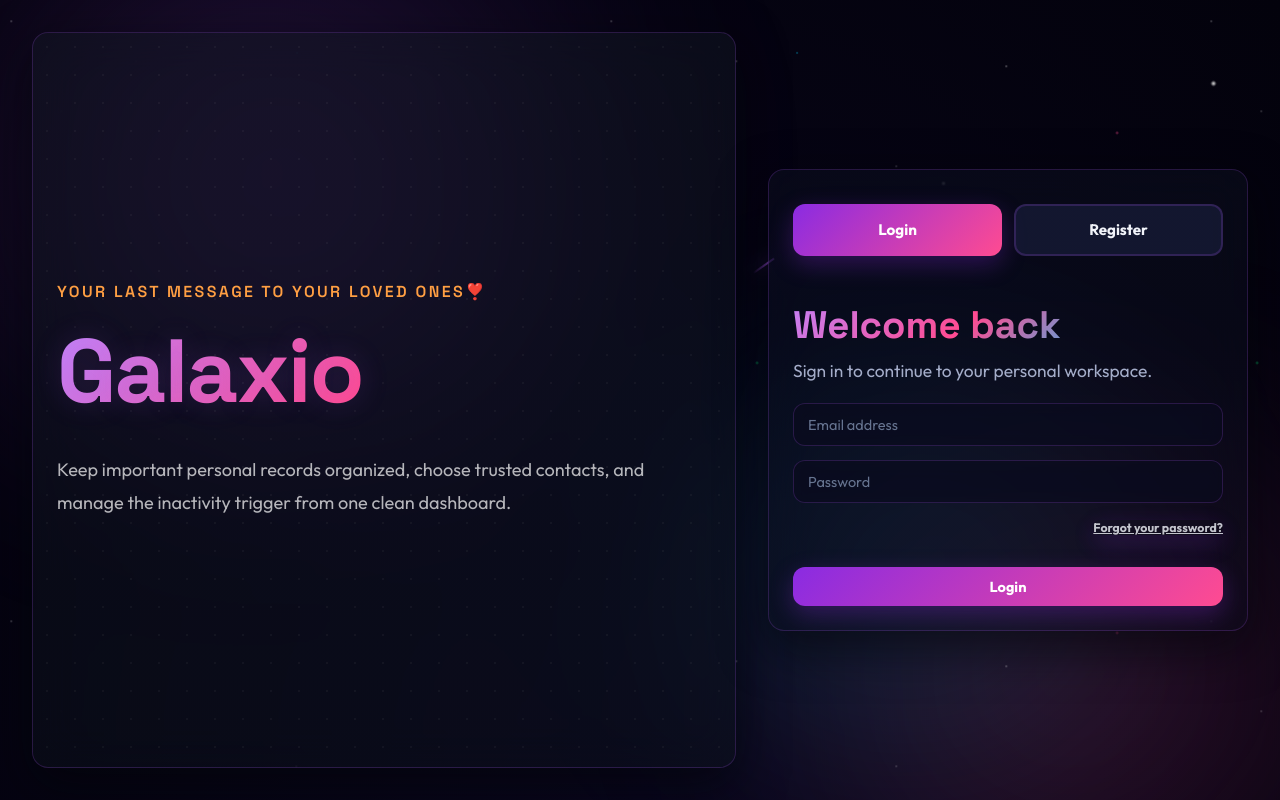
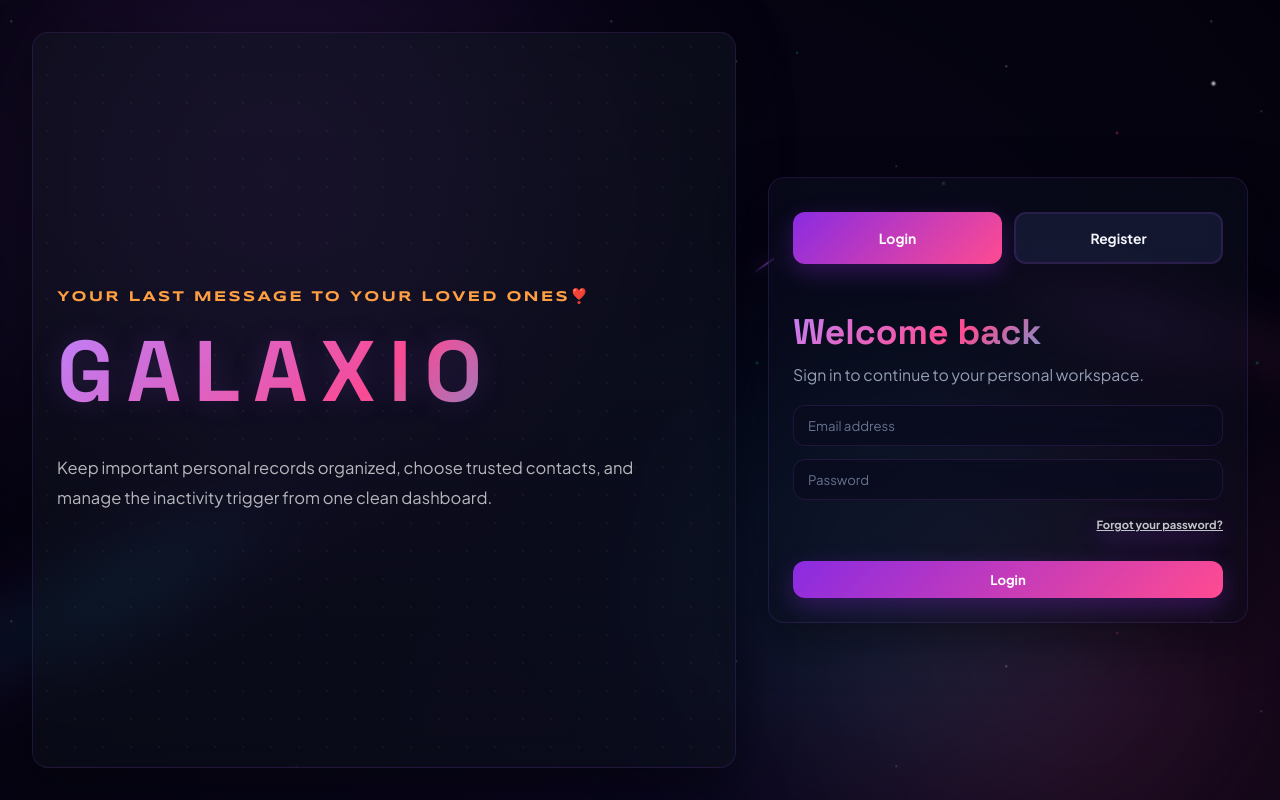
Before and after one commit to PAARTHAN/Quiet-Record, a React (Vite) app in the folder frontend/: page / in a window 1280 px wide. Built offline with nearby package versions, Linux system fonts and the light colour scheme; no server answers.

Commit message:
Optimize font sizing, apply custom galactic logotype fonts, and implement rotating spiral galaxies and star clusters in CSS background

```diff
--- a/frontend/index.html
+++ b/frontend/index.html
@@ -13,6 +13,10 @@
     <div class="nebula-glow-1"></div>
     <div class="nebula-glow-2"></div>
     <div class="nebula-glow-3"></div>
+    <div class="galaxy-spiral-1"></div>
+    <div class="galaxy-spiral-2"></div>
+    <div class="star-cluster-1"></div>
+    <div class="star-cluster-2"></div>
     <div class="stars-layer-1"></div>
     <div class="stars-layer-2"></div>
     <div class="stars-layer-3"></div>
--- a/frontend/src/components/Layout/Layout.css
+++ b/frontend/src/components/Layout/Layout.css
@@ -31,14 +31,15 @@
 }
 
 .death-title {
-  font-family: var(--font-headings);
-  font-weight: 800;
-  font-size: 2.2rem; /* Adjusted for cleaner fit */
+  font-family: var(--font-accent);
+  font-weight: 700;
+  font-size: 1.35rem; /* Wide tracking logo */
   background: linear-gradient(135deg, #c084fc, #ff4b91, #00d2ff); /* cosmic violet to pink to cyan */
   -webkit-background-clip: text;
   background-clip: text;
   color: transparent;
-  letter-spacing: -0.02em;
+  letter-spacing: 0.15em;
+  text-transform: uppercase;
 }
 
 .sidebar-copy {
--- a/frontend/src/styles.css
+++ b/frontend/src/styles.css
@@ -1,29 +1,30 @@
-@import url('https://fonts.googleapis.com/css2?family=Space+Grotesk:wght@400;500;600;700&family=Outfit:wght@300;400;500;600;700;800&display=swap');
+@import url('https://fonts.googleapis.com/css2?family=Space+Grotesk:wght@300;400;500;600;700&family=Plus+Jakarta+Sans:wght@300;400;500;600;700&family=Syncopate:wght@700&display=swap');
 
 /* ==========================================================================
    VARIABLES & THEME
    ========================================================================== */
 :root {
-  font-family: 'Outfit', Inter, Arial, sans-serif;
+  font-family: 'Plus Jakarta Sans', -apple-system, BlinkMacSystemFont, sans-serif;
   --font-headings: 'Space Grotesk', sans-serif;
-  --font-body: 'Outfit', sans-serif;
+  --font-body: 'Plus Jakarta Sans', sans-serif;
+  --font-accent: 'Syncopate', sans-serif;
 
-  --bg: #03020c;
-  --panel: rgba(10, 11, 30, 0.45); /* High-fidelity glassmorphism transparency */
-  --panel-2: rgba(6, 7, 20, 0.65);
-  --soft: rgba(157, 78, 221, 0.12);
-  --border: rgba(157, 78, 221, 0.22); /* Glowing purple border */
-  --border-glow: rgba(157, 78, 221, 0.45);
+  --bg: #020108;
+  --panel: rgba(8, 9, 24, 0.38); /* Sleeker, more translucent glass */
+  --panel-2: rgba(5, 6, 16, 0.55);
+  --soft: rgba(157, 78, 221, 0.08);
+  --border: rgba(157, 78, 221, 0.16); /* Fainter, more minimalistic borders */
+  --border-glow: rgba(157, 78, 221, 0.35);
   --text: #f1f3f9;
-  --muted: #a4adc9;
-  --accent: #9d4edd; /* Vibrant cosmic violet */
+  --muted: #949eb5;
+  --accent: #9d4edd; /* Cosmic purple */
   --accent-2: #ff4b91; /* Nebula pink */
   --accent-3: #00d2ff; /* Electric cyan */
   --accent-4: #ffb300; /* Star gold */
 
   --success: #00e676;
   --danger: #ff1744;
-  --shadow: 0 16px 48px rgba(3, 4, 9, 0.65);
+  --shadow: 0 16px 48px rgba(3, 4, 9, 0.55);
 }
 
 /* ==========================================================================
@@ -34,7 +35,7 @@
 }
 
 html {
-  font-size: 14.5px;
+  font-size: 13.2px; /* Sleeker, slightly smaller minimalistic font size */
 }
 
 html,
@@ -105,6 +106,82 @@ body {
   filter: blur(80px);
   pointer-events: none;
   animation: floatNebula3 50s infinite alternate ease-in-out;
+}
+
+/* Elliptical Rotating Galaxies (Galaxy Clusters) */
+.galaxy-spiral-1 {
+  position: absolute;
+  top: 15%;
+  right: -5%;
+  width: 400px;
+  height: 400px;
+  background: radial-gradient(circle, rgba(157, 78, 221, 0.22) 0%, rgba(255, 75, 145, 0.06) 45%, transparent 70%);
+  border-radius: 50%;
+  filter: blur(45px);
+  transform: rotateX(72deg) rotateY(15deg) rotateZ(0deg);
+  animation: rotateGalaxy 180s linear infinite;
+  pointer-events: none;
+}
+
+.galaxy-spiral-2 {
+  position: absolute;
+  bottom: -5%;
+  left: -10%;
+  width: 500px;
+  height: 500px;
+  background: radial-gradient(circle, rgba(0, 210, 255, 0.18) 0%, rgba(138, 43, 226, 0.05) 50%, transparent 75%);
+  border-radius: 50%;
+  filter: blur(55px);
+  transform: rotateX(68deg) rotateY(-25deg) rotateZ(0deg);
+  animation: rotateGalaxyReverse 220s linear infinite;
+  pointer-events: none;
+}
+
+/* Star Clusters */
+.star-cluster-1 {
+  position: absolute;
+  top: 25%;
+  left: 20%;
+  width: 160px;
+  height: 160px;
+  background-image:
+    radial-gradient(1.5px 1.5px at 20px 20px, #ffffff, rgba(0,0,0,0)),
+    radial-gradient(2px 2px at 45px 30px, #00d2ff, rgba(0,0,0,0)),
+    radial-gradient(1px 1px at 15px 55px, #ffffff, rgba(0,0,0,0)),
+    radial-gradient(1.8px 1.8px at 60px 45px, #ff4b91, rgba(0,0,0,0)),
+    radial-gradient(1.2px 1.2px at 80px 25px, #ffffff, rgba(0,0,0,0)),
+    radial-gradient(2px 2px at 100px 70px, #ffb300, rgba(0,0,0,0)),
+    radial-gradient(1px 1px at 30px 90px, #ffffff, rgba(0,0,0,0)),
+    radial-gradient(1.5px 1.5px at 120px 40px, #00d2ff, rgba(0,0,0,0)),
+    radial-gradient(2.2px 2.2px at 90px 100px, #ffffff, rgba(0,0,0,0)),
+    radial-gradient(1.2px 1.2px at 130px 90px, #ffffff, rgba(0,0,0,0));
+  opacity: 0.65;
+  filter: drop-shadow(0 0 5px rgba(255, 255, 255, 0.6));
+  animation: pulseCluster 10s infinite ease-in-out alternate;
+  pointer-events: none;
+}
+
+.star-cluster-2 {
+  position: absolute;
+  bottom: 30%;
+  right: 15%;
+  width: 200px;
+  height: 200px;
+  background-image:
+    radial-gradient(1px 1px at 30px 40px, #ffffff, rgba(0,0,0,0)),
+    radial-gradient(2px 2px at 70px 20px, #ff4b91, rgba(0,0,0,0)),
+    radial-gradient(1.5px 1.5px at 120px 60px, #00d2ff, rgba(0,0,0,0)),
+    radial-gradient(1px 1px at 90px 110px, #ffffff, rgba(0,0,0,0)),
+    radial-gradient(2.5px 2.5px at 150px 140px, #ffffff, rgba(0,0,0,0)),
+    radial-gradient(1.8px 1.8px at 40px 150px, #ffb300, rgba(0,0,0,0)),
+    radial-gradient(1px 1px at 170px 30px, #ffffff, rgba(0,0,0,0)),
+    radial-gradient(2px 2px at 10px 90px, #00d2ff, rgba(0,0,0,0)),
+    radial-gradient(1.2px 1.2px at 80px 170px, #ffffff, rgba(0,0,0,0)),
+    radial-gradient(1.5px 1.5px at 130px 110px, #ffffff, rgba(0,0,0,0));
+  opacity: 0.55;
+  filter: drop-shadow(0 0 5px rgba(255, 255, 255, 0.5));
+  animation: pulseCluster 12s infinite ease-in-out alternate-reverse;
+  pointer-events: none;
 }
 
 /* Parallax Drifting Star Fields */
@@ -286,13 +363,13 @@ h1, h2, h3, h4, h5, h6 {
 
 .eyebrow {
   display: inline-block;
-  margin-bottom: 10px;
-  font-size: 1rem;
-  letter-spacing: .10em;
+  margin-bottom: 8px;
+  font-size: 0.72rem;
+  letter-spacing: 0.22em;
   text-transform: uppercase;
   color: var(--accent-2); /* Nebula pink eyebrow */
-  font-family: var(--font-headings);
-  font-weight: 600;
+  font-family: var(--font-accent);
+  font-weight: 700;
 }
 
 .muted {
@@ -317,14 +394,15 @@ h1, h2, h3, h4, h5, h6 {
 .card h2 {
   margin: 0;
   font-family: var(--font-headings);
-  font-size: 1.6rem;
+  font-size: 1.35rem;
   line-height: 1.35;
   background: linear-gradient(135deg, #c084fc, #ff79b0, #00d2ff); /* cosmic violet to pink to cyan */
   background-clip: text;
   -webkit-background-clip: text;
   color: transparent;
   margin-bottom: 10px;
-  font-weight: 700;
+  font-weight: 600;
+  letter-spacing: -0.01em;
 }
 
 .hero-card p,
```
